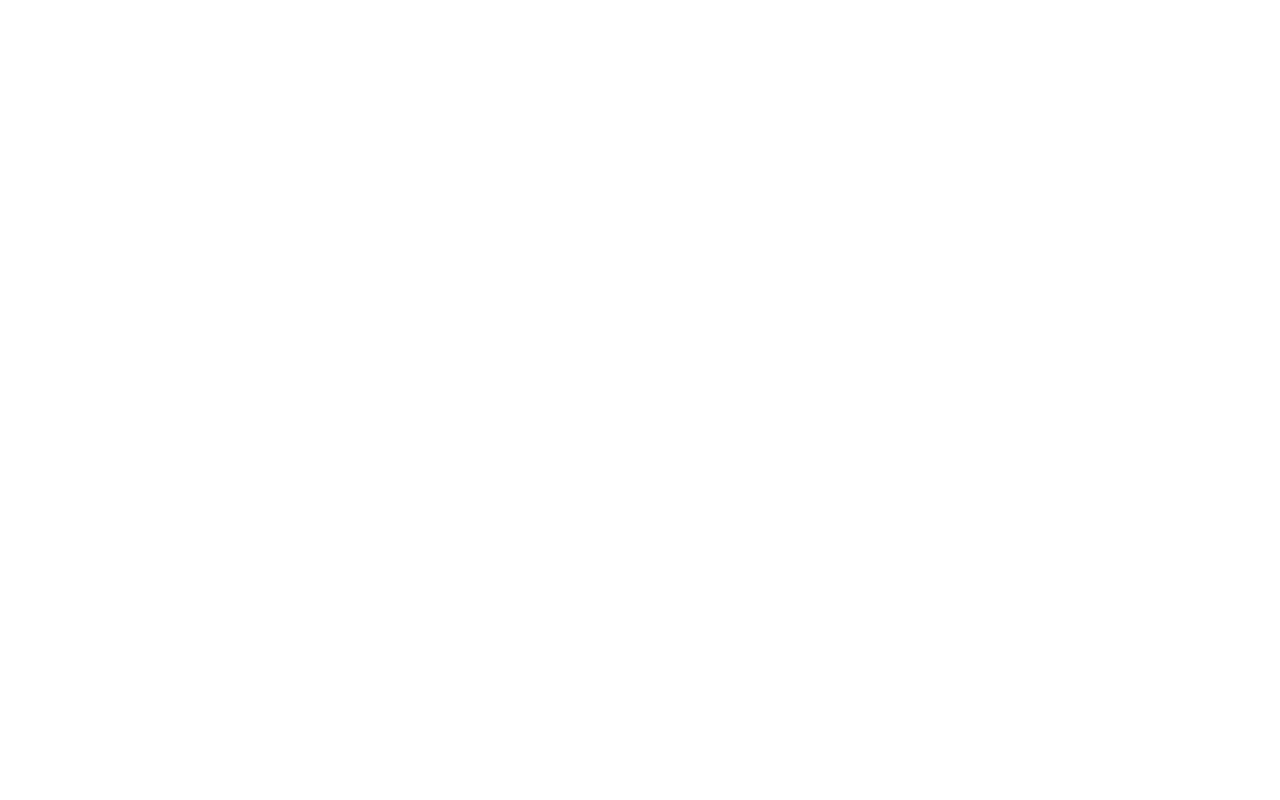
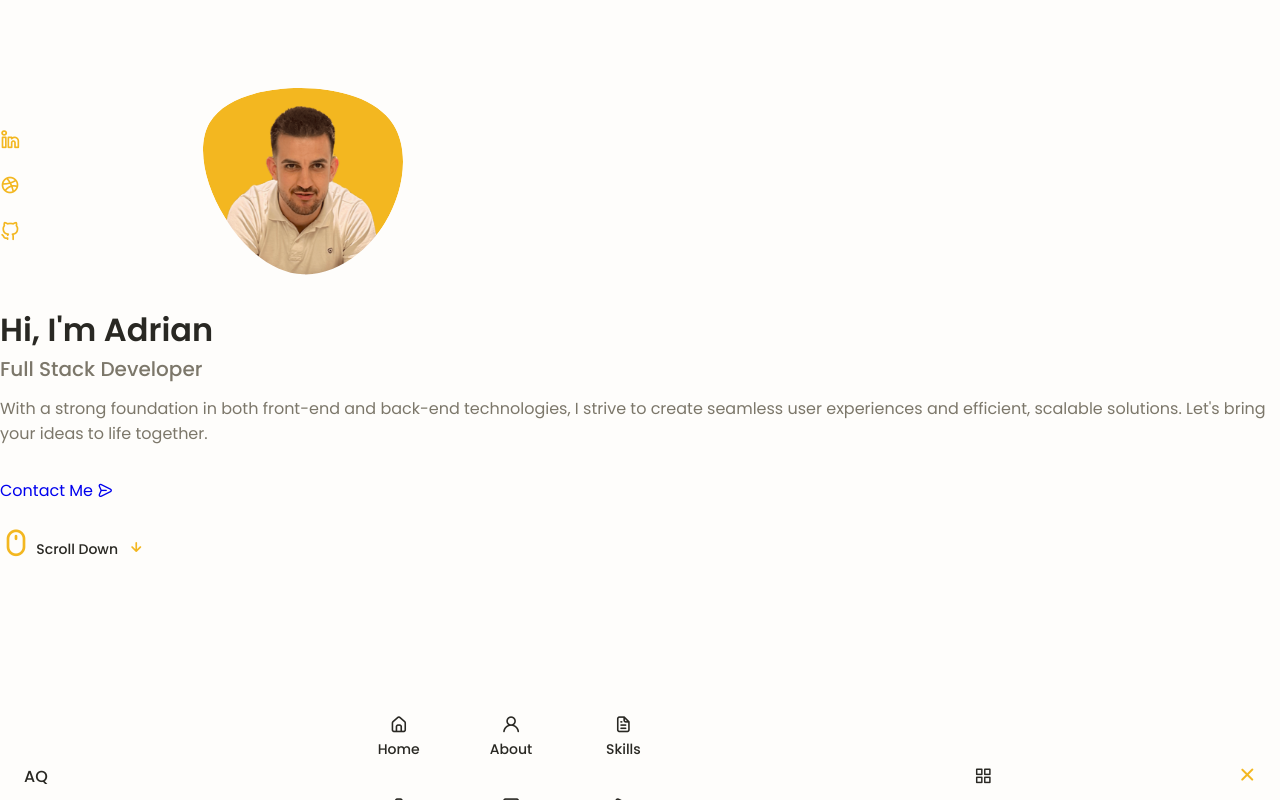
Before and after one commit to adriQ4/portfolio, a plain HTML site: page assets/index.html in a window 1280 px wide. Drawn offline with nearby package versions, Linux system fonts and the light colour scheme.

Commit message:
avanzado html, imgs, js, css

```diff
--- a/assets/css/styles.css
+++ b/assets/css/styles.css
@@ -11,7 +11,7 @@
     /** --- hsl color mode  ---*/
     --first-color:hsl(var(--hue-color), 90%, 54%);
     --first-color-second:hsl(var(--hue-color), 90%, 54%);
---first-alt:hsl(var(--hue-color), 78%, 46%);
+    --first-color-alt:hsl(var(--hue-color), 78%, 46%);
     --first-color-lighter: hsl(var(--hue-color), 94%, 64%);
     --title-color: hsl(var(--hue-color), 8%, 15%);
     --text-color: hsl(var(--hue-color), 8%, 45%);
@@ -21,7 +21,7 @@
     --container-color: #FFF;
 
     /*? --- Font & typography --- */
-font-family: "Poppins", sans-serif;
+    --body-font: "Poppins", sans-serif;
 
     /* .5rem = 8px, 1rem = 16px, 1.5rem = 24px ...*/
     --big-font-size: 2rem;
@@ -47,5 +47,271 @@ font-family: "Poppins", sans-serif;
     --mb-2-5: 2.5rem;
     --mb-3: 3rem;
 
+    /*? --- z-index--- */
+    --z-tooltip:10;
+    --z-fixed:100;
+    --z-modal:1000;
+}
+
+
+/* Font size for Large devices */
+@media screen and (min-width: 968px) {
+    :root {
+        --big-font-size: 2rem;
+        --h1-font-size: 2.25rem;
+        --h2-font-size: 1.5rem;
+        --h3-font-size: 1.25rem;
+        --normal-font-size: 1rem;
+        --small-font-size: .875rem;
+        --smaller-font-size: .813rem;
+    }
+}
+
+
+
+
+/*! ### base ### */
+*{
+    box-sizing: border-box;
+    padding: 0;
+    margin: 0;
+}
+
+html{
+    scroll-behavior: smooth;
+}
+
+body {
+    margin: 0 0 var(--header-height) 0;
+    font-family: var(--body-font);
+    font-size: var(--normal-font-size);
+    background-color: var(--body-color);
+    color: var(--text-color)
+}
+
+h1,h2,h3,h4{
+    color:var(--title-color);
+    font-weight: var(--font-semi-bold);
+}
+
+
+ul{
+    list-style: none;
+}
+
+a{
+    text-decoration: none;
+}
+
+img{
+    max-width: 100%;
+    height: auto;
+}
+
+/*? ### REUSABLE CSS CLASSES ### */
+.section{
+    padding: 2rem 0 4rem;
+}
+
+.section__tittle{
+    font-size: var(--h1-font-size)
+}
+
+.section__subtitle{
+    display: block;
+    font-size: var(--small-font-size);
+    margin-bottom: var(--mb-3);
+}
+
+.section__tittle
+.section__subtitle{
+    text-align: center;
+}
+
+/*? ### LAYAOUT ### */
+.container{
+    max-width: 768px;
+    margin-left: var(--mb-1-5);
+    margin-right: var(--mb-1-5);
+}
+
+.grid{
+    display: grid;
+    gap: 1.5rem;
+}
+
+.header{
+    width: 100%;
+    position: fixed;
+    bottom: 0;
+    left: 0;
+    z-index: var(--z-fixed);
+    background-color: var(--body-color);
 
 }
+
+/*? ==== NAV ==== */
+.nav{
+    max-width: 968px;
+    height: var(--header-height);
+    display: flex;
+    justify-content: space-between;
+    align-items: center;
+
+}
+
+.nav__logo,
+.nav__toggle{
+    color: var(--title-color);
+    font-weight: var(--font-medium);
+}
+
+.nav__logo:hover{
+    color:var(--first-color)
+}
+
+.nav__toggle{
+    font-size: 1.1rem;
+    cursor: pointer;
+}
+
+.nav__toggle:hover{
+    color: var(--first-color);
+}
+
+@media screen and (max-width: 767px){
+    .nav__menu{
+        position: fixed;
+        bottom: -100%;
+        left: 0;
+        width: 100%;
+        background-color: var(--body-color);
+        padding: 2rem 1.5rem 4rem;
+        box-shadow: 0 -1px 4px rgba(0,0,0,.15);
+        border-radius: 1.5rem 1.5rem 0 0;
+        transition: 0.3s;
+    }
+}
+
+.nav__list{
+    grid-template-columns: repeat(3, 1fr);
+    gap: 2rem;
+}
+
+.nav__link{
+    display: flex;
+    flex-direction: column;
+    align-items: center;
+    font-size: var(--small-font-size);
+    color:var(--title-color);
+    font-weight: var(--font-medium);
+}
+
+.nav__link:hover{
+    color:var(--first-color)
+}
+
+.nav__icon{
+    font-size: 1.2rem;
+}
+
+.nav__close{
+    position:absolute;
+    right: 1.3rem;
+    bottom: .5rem;
+    font-size: 1.5rem;
+    cursor: pointer;
+    color: var(--first-color);
+}
+
+.nav__close:hover{
+    color: var(--first-color-alt)
+}
+
+.show-menu{
+    bottom: 0;
+}
+
+
+/*? #### HOME #### */
+.home__container{
+    gap: 1rem;
+}
+
+.home__content{
+    grid-template-columns: .5fr 3fr;
+    padding-top: 3.5rem;
+    align-items: center;
+}
+
+.home__social{
+display: grid;
+grid-template-columns: max-content;
+row-gap: 1rem;
+}
+
+.home__social-icon{
+    font-size: 1.25rem;
+    color:var(--first-color)
+}
+
+.home__social-icon:hover{
+    color:var(--first-color-alt)
+}
+
+
+.home__blob{
+    width: 200px;
+    fill: var(--first-color)
+}
+
+.home__blob-img{
+    width: 170px;
+}
+
+.home__data{
+    grid-column: 1/3;
+}
+
+.home__title{
+    font-size: var(--big-font-size);
+}
+
+.home__subtitle{
+    font-size: var(--h3-font-size);
+    color: var(--text-color);
+    font-weight: var(--font-medium);
+    margin-bottom: var(--mb-0-75);
+}
+
+.home__description
+{margin-bottom: var(--mb-2);
+}
+
+.home__scroll{
+    /*display: none*/
+}
+
+.home__scroll-button{
+    color: var(--first-color);
+    transition: .3s;
+}
+
+.home__scroll-button:hover{
+    transform: translateY(0.25rem);
+}
+
+.home__scroll-mouse{
+    font-size: 2rem;
+}
+
+.home__scroll-name{
+    font-size: var(--small-font-size);
+    color: var(--title-color);
+    font-weight: var(--font-medium);
+    margin-right: var(--mb-0-25);
+}
+
+.home__scroll-arrow{
+    font-size: 1.25rem;
+}
--- a/assets/index.html
+++ b/assets/index.html
@@ -0,0 +1,134 @@
+<!DOCTYPE html>
+<html lang="en">
+<head>
+    <meta charset="UTF-8">
+    <meta name="viewport" content="width=device-width, initial-scale=1.0">
+    <!--icons-->
+    <link rel="stylesheet" href="https://unicons.iconscout.com/release/v4.0.8/css/line.css">
+    <!--css-->
+<link rel="stylesheet" href="./css/styles.css">
+    <title>Adrián Querencio Website</title>
+</head>
+<body>
+<!--?==== HEADER ====-->
+<header class="header" id="header">
+    <nav class="nav container">
+        <a href="#" class="nav__logo">AQ</a>
+
+        <div class="nav__menu" id="nav-menu">
+            <ul class="nav__list grid">
+                <li class="nav__item">
+                    <a href="#home" class="nav__link">
+                        <i class="uil uil-estate nav__icon"></i> Home
+                    </a>
+                </li>
+                <li class="nav__item">
+                    <a href="#about" class="nav__link">
+                        <i class="uil uil-user nav__icon"></i> About
+                    </a>
+                </li>
+                <li class="nav__item">
+                    <a href="#skills" class="nav__link">
+                        <i class="uil uil-file-alt nav__icon"></i> Skills
+                    </a>
+                </li>
+                <li class="nav__item">
+                    <a href="#" class="nav__link">
+                        <i class="uil uil-briefcase nav__icon"></i> Services
+                    </a>
+                </li>
+                <li class="nav__item">
+                    <a href="#portfolio" class="nav__link">
+                        <i class="uil uil-scenery nav__icon"></i> Portfolio
+                    </a>
+                </li>
+                <li class="nav__item">
+                    <a href="#contact" class="nav__link">
+                        <i class="uil uil-message nav__icon"></i> Contactme
+                    </a>
+                </li>
+            </ul>
+            <i class="uil uil-times nav__close" id="nav-close">
+            </i>
+        </div>
+        <div class="nav__btns">
+            <div class="nav__toggle" id="nav-toggle">
+                <i class="uil uil-apps"></i>
+            </div>
+        </div>
+    </nav>
+</header>
+
+
+<!--?==== MAIN ====-->
+<main class="main"></main>
+    <!--?==== HOME ====-->
+    <section class="home section" id="home">
+        <div class="home__container grid">
+            <div class="home__content grid">
+                <div class="home__social">
+                    <a href="https://www.linkedin.com/in/adriqc/" target="_blank" class="home__social-icon">
+                        <i class="uil uil-linkedin-alt"></i>
+                    </a>
+
+                    <a href="#" class="home__social-icon" target="_blank">
+                        <i class="uil uil-dribbble"></i>
+                    </a>
+
+                    <a href="https://github.com/adriQ4" target="_blank" class="home__social-icon">
+                        <i class="uil uil-github-alt"></i>
+                    </a>
+                </div>
+
+                <div class="home__img">
+                    <svg class="home__blob" viewBox="0 0 200 187" xmlns="http://www.w3.org/2000/svg" xmlns:xlink="http://www.w3.org/1999/xlink">
+                        <mask id="mask0" mask-type="alpha">
+                            <path d="M190.312 36.4879C206.582 62.1187 201.309 102.826 182.328 134.186C163.346 165.547
+                            130.807 187.559 100.226 186.353C69.6454 185.297 41.0228 161.023 21.7403 129.362C2.45775
+                            97.8511 -7.48481 59.1033 6.67581 34.5279C20.9871 10.1032 59.7028 -0.149132 97.9666
+                            0.00163737C136.23 0.303176 174.193 10.857 190.312 36.4879Z"/>
+                        </mask>
+                        <g mask="url(#mask0)">
+                            <path d="M190.312 36.4879C206.582 62.1187 201.309 102.826 182.328 134.186C163.346
+                            165.547 130.807 187.559 100.226 186.353C69.6454 185.297 41.0228 161.023 21.7403
+                            129.362C2.45775 97.8511 -7.48481 59.1033 6.67581 34.5279C20.9871 10.1032 59.7028
+                            -0.149132 97.9666 0.00163737C136.23 0.303176 174.193 10.857 190.312 36.4879Z"/>
+                            <image class="home__blob-img" x="12" y="18" xlink:href="/assets/img/perfil.png">
+                        </g>
+                    </svg>
+                </div>
+                <div class="home__data">
+                    <h1 class="home__title">Hi, I'm Adrian</h1>
+                    <h3 class="home__subtitle">Full Stack Developer</h3>
+                    <p class="home__description">With a strong foundation in both front-end and back-end technologies, I strive to create seamless user experiences and efficient, scalable solutions. Let's bring your ideas to life together.</p>
+                    <a href="#contact" class="button button--flex">
+                       Contact Me <i class="uil uil-message button__icon"></i>
+                    </a>
+                </div>
+            </div>
+
+            <div class="home__scroll">
+                <a href="#about" class="home__scroll-button button--flex">
+                    <i class="uil uil-mouse-alt home__scroll-mouse"></i>
+                    <span class="home__scroll-name">Scroll Down</span>
+                    <i class="uil uil-arrow-down home__scroll-arrow"></i>
+                </a>
+            </div>
+        </div>
+    </section>
+
+
+    <!--?==== FOOTER ====-->
+
+
+    <!--?==== SCROLL TOP ====-->
+
+
+    <!--?==== SWIPER JS ====-->
+    <script src=""></script>
+
+    <!--?==== MAIN JS ====-->
+    <script src="./js/main.js"></script>
+
+</body>
+</html>
--- a/assets/js/main.js
+++ b/assets/js/main.js
@@ -0,0 +1,27 @@
+// MENU
+const navMenu = document.getElementById("nav-menu");
+const navToggle = document.getElementById("nav-toggle");
+const navClose = document.getElementById("nav-close");
+
+//* show menu ===>
+if (navToggle) {
+  navToggle.addEventListener("click", () => {
+    navMenu.classList.add("show-menu");
+  });
+}
+
+//? menu hidden ===>
+if (navClose) {
+  navClose.addEventListener("click", () => {
+    navMenu.classList.remove("show-menu");
+  });
+}
+
+//! remove menu mobile ===>
+const navLink = document.querySelectorAll(".nav__link");
+
+function linkAction() {
+  const navMenu = document.getElementById("nav-menu");
+  navMenu.classList.remove("show-menu");
+}
+navLink.forEach((n) => n.addEventListener("click", linkAction));
```
Also changed, not shown: assets/img/blob.svg (added), assets/img/perfil.png (added). Lines whose indentation alone changed are shown as unchanged.
